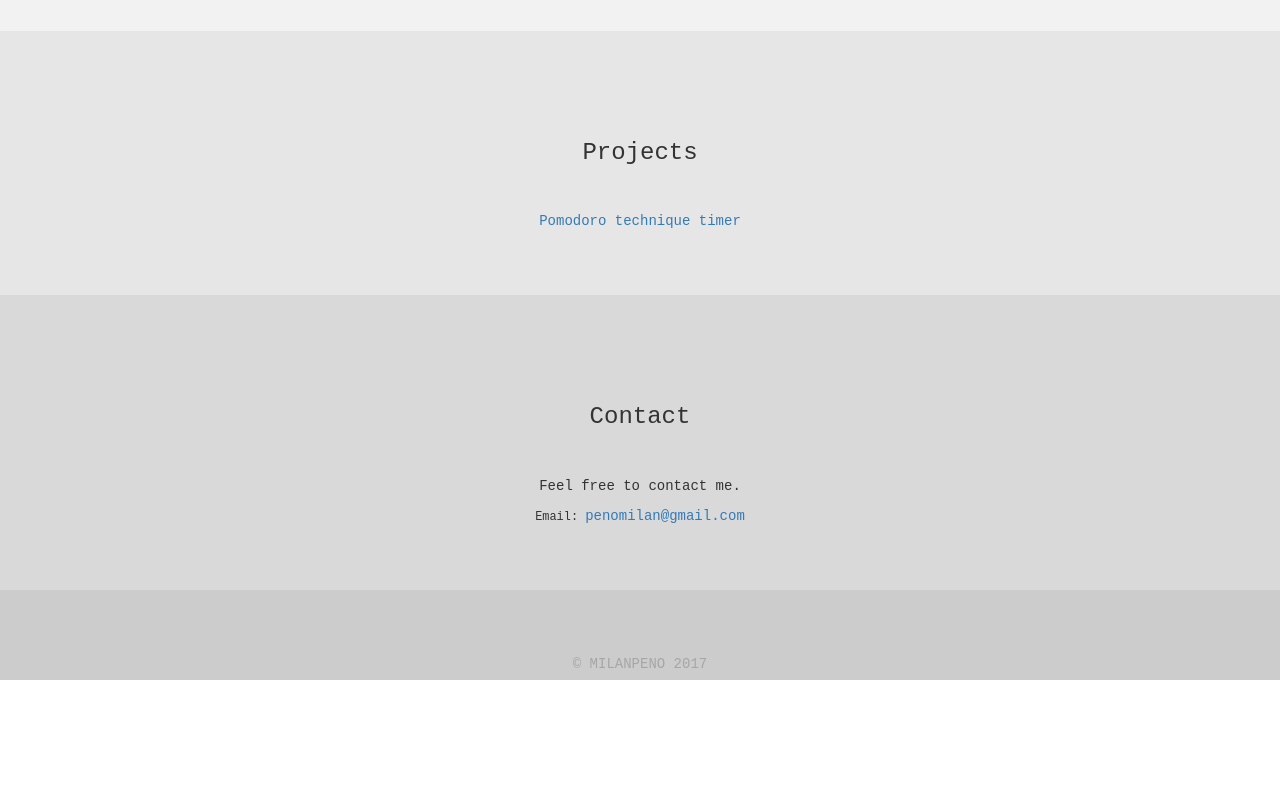
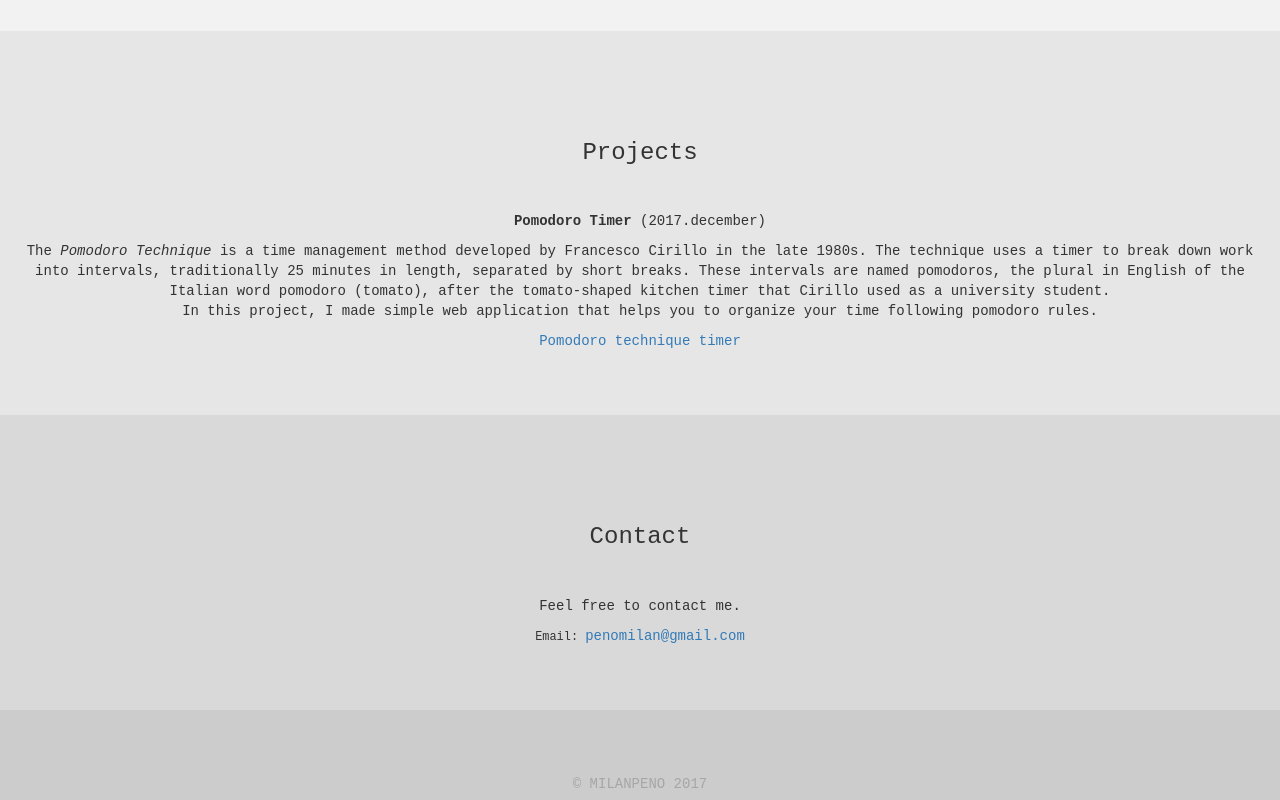
Before and after one commit to penomilan/penomilan, a plain HTML site: page index.html in a window 1280 px wide. Shown: the part 1279-2079 px from the top of the page. Before the commit the page ends 1959 px from the top, so only its background shows below. Drawn offline with nearby package versions, Linux system fonts and the light colour scheme.

Commit message:
added project description

```diff
--- a/index.html
+++ b/index.html
@@ -46,7 +46,11 @@
     </div>
     <div class="container-fluid text-center" id="projects">
         <h3 class="margin">Projects</h3>
-        <a href="https://penomilan.github.io/pomodorist/">Pomodoro technique timer</a>
+        <p><strong>Pomodoro Timer </strong>(2017.december)</p>
+        <div id="description">
+            <p>The <i>Pomodoro Technique</i> is a time management method developed by Francesco Cirillo in the late 1980s. The technique uses a timer to break down work into intervals, traditionally 25 minutes in length, separated by short breaks. These intervals are named pomodoros, the plural in English of the Italian word pomodoro (tomato), after the tomato-shaped kitchen timer that Cirillo used as a university student.<br>In this project, I made simple web application that helps you to organize your time following pomodoro rules.</p>
+        </div>
+        <a href="https://penomilan.github.io/pomodorist/" target="_blank">Pomodoro technique timer</a>
     </div>
 
     <div class="container-fluid text-center" id="contact">
```
